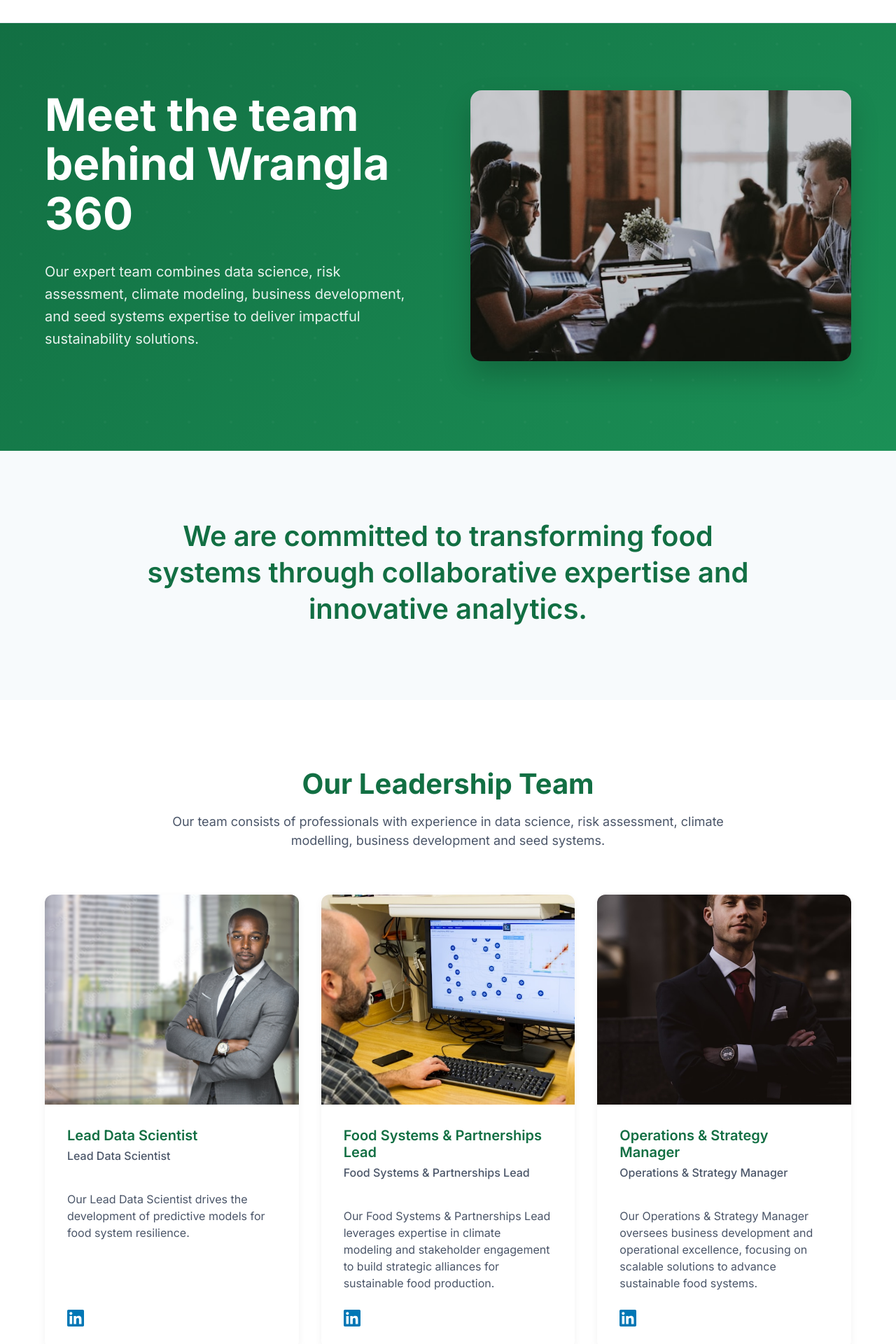
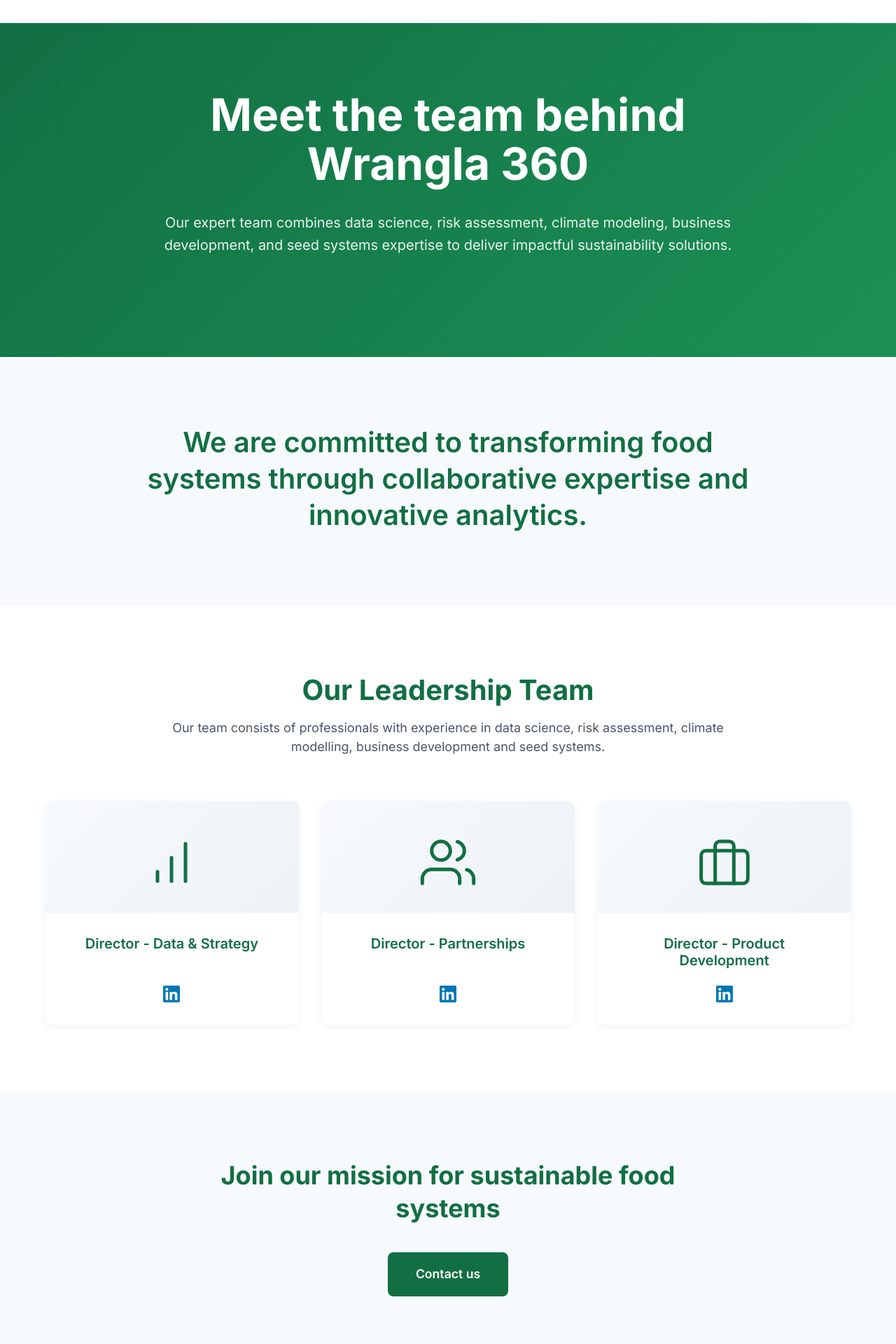
Before and after one commit to rmiyoyo/wrangla360, a Next.js app: page /team in a window 1280 px wide. Shown: the part 100-2020 px from the top of the page at 70% size. Built offline with nearby package versions, Linux system fonts and the light colour scheme.

Commit message:
Meet the Team

```diff
--- a/src/app/team/page.tsx
+++ b/src/app/team/page.tsx
@@ -1,4 +1,3 @@
-import Image from 'next/image';
 import Link from 'next/link';
 import './team.css';
 
@@ -20,6 +19,63 @@
   </svg>
 );
 
+const DataStrategyIcon = () => (
+  <svg
+    xmlns="http://www.w3.org/2000/svg"
+    width="80"
+    height="80"
+    viewBox="0 0 24 24"
+    fill="none"
+    stroke="currentColor"
+    strokeWidth="1.5"
+    strokeLinecap="round"
+    strokeLinejoin="round"
+    className="team-role-icon"
+  >
+    <line x1="12" y1="20" x2="12" y2="10" />
+    <line x1="18" y1="20" x2="18" y2="4" />
+    <line x1="6" y1="20" x2="6" y2="16" />
+  </svg>
+);
+
+const PartnershipsIcon = () => (
+  <svg
+    xmlns="http://www.w3.org/2000/svg"
+    width="80"
+    height="80"
+    viewBox="0 0 24 24"
+    fill="none"
+    stroke="currentColor"
+    strokeWidth="1.5"
+    strokeLinecap="round"
+    strokeLinejoin="round"
+    className="team-role-icon"
+  >
+    <path d="M17 21v-2a4 4 0 0 0-4-4H5a4 4 0 0 0-4 4v2" />
+    <circle cx="9" cy="7" r="4" />
+    <path d="M23 21v-2a4 4 0 0 0-3-3.87" />
+    <path d="M16 3.13a4 4 0 0 1 0 7.75" />
+  </svg>
+);
+
+const ProductIcon = () => (
+  <svg
+    xmlns="http://www.w3.org/2000/svg"
+    width="80"
+    height="80"
+    viewBox="0 0 24 24"
+    fill="none"
+    stroke="currentColor"
+    strokeWidth="1.5"
+    strokeLinecap="round"
+    strokeLinejoin="round"
+    className="team-role-icon"
+  >
+    <rect x="2" y="7" width="20" height="14" rx="2" ry="2" />
+    <path d="M16 21V5a2 2 0 0 0-2-2h-4a2 2 0 0 0-2 2v16" />
+  </svg>
+);
+
 export default function Team() {
   return (
     <>
@@ -32,91 +88,54 @@
               business development, and seed systems expertise to deliver impactful sustainability solutions.
             </p>
           </div>
-          <div className="hero-enhanced-image">
-            <Image
-              src="/team-collaboration.jpg"
-              alt="Team collaboration in sustainable food systems"
-              width={600}
-              height={500}
-              priority
-              className="hero-enhanced-img"
-            />
-          </div>
         </div>
       </section>
+
       <section className="team-mission">
         <div className="mission-container">
           <h2>We are committed to transforming food systems through collaborative expertise and innovative analytics.</h2>
         </div>
       </section>
+
       <section className="team-showcase">
         <div className="team-showcase-container">
           <h2>Our Leadership Team</h2>
           <p className="team-subtitle">
             Our team consists of professionals with experience in data science, risk assessment, climate modelling, business development and seed systems.
           </p>
+
           <div className="team-grid">
             <div className="team-card">
-              <div className="team-image">
-                <Image
-                  src="/member-one.jpg"
-                  alt="Lead Data Scientist"
-                  width={300}
-                  height={300}
-                  className="team-img"
-                />
+              <div className="team-icon-wrapper">
+                <DataStrategyIcon />
               </div>
               <div className="team-content">
-                <h3>Lead Data Scientist</h3>
-                <h4>Lead Data Scientist</h4>
-                <p>
-                  Our Lead Data Scientist drives the development of predictive models for food system resilience.
-                </p>
-                <Link href="https://www.linkedin.com/in/lead-data-scientist" className="linkedin-link">
+                <h3>Director - Data & Strategy</h3>
+                <Link href="#" className="linkedin-link">
                   <LinkedInIcon />
                 </Link>
               </div>
             </div>
+
             <div className="team-card">
-              <div className="team-image">
-                <Image
-                  src="/member-two.jpg"
-                  alt="Food Systems &amp; Partnerships Lead"
-                  width={300}
-                  height={300}
-                  className="team-img"
-                />
+              <div className="team-icon-wrapper">
+                <PartnershipsIcon />
               </div>
               <div className="team-content">
-                <h3>Food Systems &amp; Partnerships Lead</h3>
-                <h4>Food Systems &amp; Partnerships Lead</h4>
-                <p>
-                  Our Food Systems &amp; Partnerships Lead leverages expertise in climate modeling and stakeholder engagement
-                  to build strategic alliances for sustainable food production.
-                </p>
-                <Link href="https://www.linkedin.com/in/food-systems-partnerships-lead" className="linkedin-link">
+                <h3>Director - Partnerships</h3>
+                <Link href="#" className="linkedin-link">
                   <LinkedInIcon />
                 </Link>
               </div>
             </div>
+
             <div className="team-card">
-              <div className="team-image">
-                <Image
-                  src="/member-three.jpg"
-                  alt="Operations &amp; Strategy Manager"
-                  width={300}
-                  height={300}
-                  className="team-img"
-                />
+              <div className="team-icon-wrapper">
+                <ProductIcon />
               </div>
               <div className="team-content">
-                <h3>Operations &amp; Strategy Manager</h3>
-                <h4>Operations &amp; Strategy Manager</h4>
-                <p>
-                  Our Operations &amp; Strategy Manager oversees business development and operational excellence,
-                  focusing on scalable solutions to advance sustainable food systems.
-                </p>
-                <Link href="https://www.linkedin.com/in/operations-strategy-manager" className="linkedin-link">
+                <h3>Director - Product Development</h3>
+                <Link href="#" className="linkedin-link">
                   <LinkedInIcon />
                 </Link>
               </div>
@@ -124,6 +143,7 @@
           </div>
         </div>
       </section>
+
       <section className="cta-enhanced">
         <div className="cta-enhanced-content">
           <h2>Join our mission for sustainable food systems</h2>
--- a/src/app/team/team.css
+++ b/src/app/team/team.css
@@ -24,20 +24,15 @@
   max-width: 1200px;
   margin: 0 auto;
   display: flex;
-  flex-direction: row;
-  align-items: stretch;
-  justify-content: space-between;
-  gap: 4rem;
+  flex-direction: column;
+  align-items: center;
+  text-align: center;
   position: relative;
   z-index: 2;
 }
 
 .hero-enhanced-content > div:first-child {
-  flex: 1;
-  max-width: 50%;
-  display: flex;
-  flex-direction: column;
-  justify-content: center;
+  max-width: 900px;
 }
 
 .hero-enhanced-content h1 {
@@ -53,40 +48,9 @@
   opacity: 0.9;
 }
 
-.hero-enhanced-image {
-  flex: 1;
-  max-width: 50%;
-  position: relative;
-  display: flex;
-  align-items: stretch;
-}
-
-.hero-enhanced-img {
-  border-radius: 16px;
-  box-shadow: 0 20px 40px rgba(0, 0, 0, 0.2);
-  width: 100%;
-  height: 100%;
-  object-fit: cover;
-}
-
 @media (max-width: 768px) {
   .hero-enhanced {
     padding: 4rem 5% 5rem;
-  }
-
-  .hero-enhanced-content {
-    flex-direction: column;
-    text-align: center;
-    gap: 2rem;
-  }
-
-  .hero-enhanced-content > div:first-child {
-    max-width: 100%;
-  }
-
-  .hero-enhanced-image {
-    max-width: 100%;
-    min-height: 200px;
   }
 
   .hero-enhanced-content h1 {
@@ -155,15 +119,16 @@
   box-shadow: 0 4px 12px rgba(0, 0, 0, 0.05);
 }
 
-.team-image {
-  height: 300px;
-  overflow: hidden;
+.team-icon-wrapper {
+  display: flex;
+  align-items: center;
+  justify-content: center;
+  padding: 3rem 2rem 2rem;
+  background: linear-gradient(135deg, #f7fafc 0%, #edf2f7 100%);
 }
 
-.team-img {
-  width: 100%;
-  height: 100%;
-  object-fit: cover;
+.team-role-icon {
+  color: #126F43;
 }
 
 .team-content {
@@ -172,38 +137,25 @@
   flex-grow: 1;
   padding: 2rem;
   position: relative;
+  text-align: center;
+  align-items: center;
 }
 
 .team-content h3 {
   font-size: 1.25rem;
   font-weight: 600;
   color: #126F43;
-  margin-bottom: 0.5rem;
-}
-
-.team-content h4 {
-  font-size: 1rem;
-  color: #4a5568;
-  margin-bottom: 1rem;
-}
-
-.team-content p {
-    margin-top: 1.5rem;
-    color: #4a5568;
-    line-height: 1.5;
   margin-bottom: 1.5rem;
 }
 
 .linkedin-link {
   display: inline-block;
   margin-top: auto;
-  align-self: flex-start;
   color: #0077b5;
-  transition: color 0.3s ease;
 }
 
 .linkedin-icon {
-  transition: transform 0.2s ease;
+  display: block;
 }
 
 .cta-enhanced {
```
Lines whose indentation alone changed are shown as unchanged.
